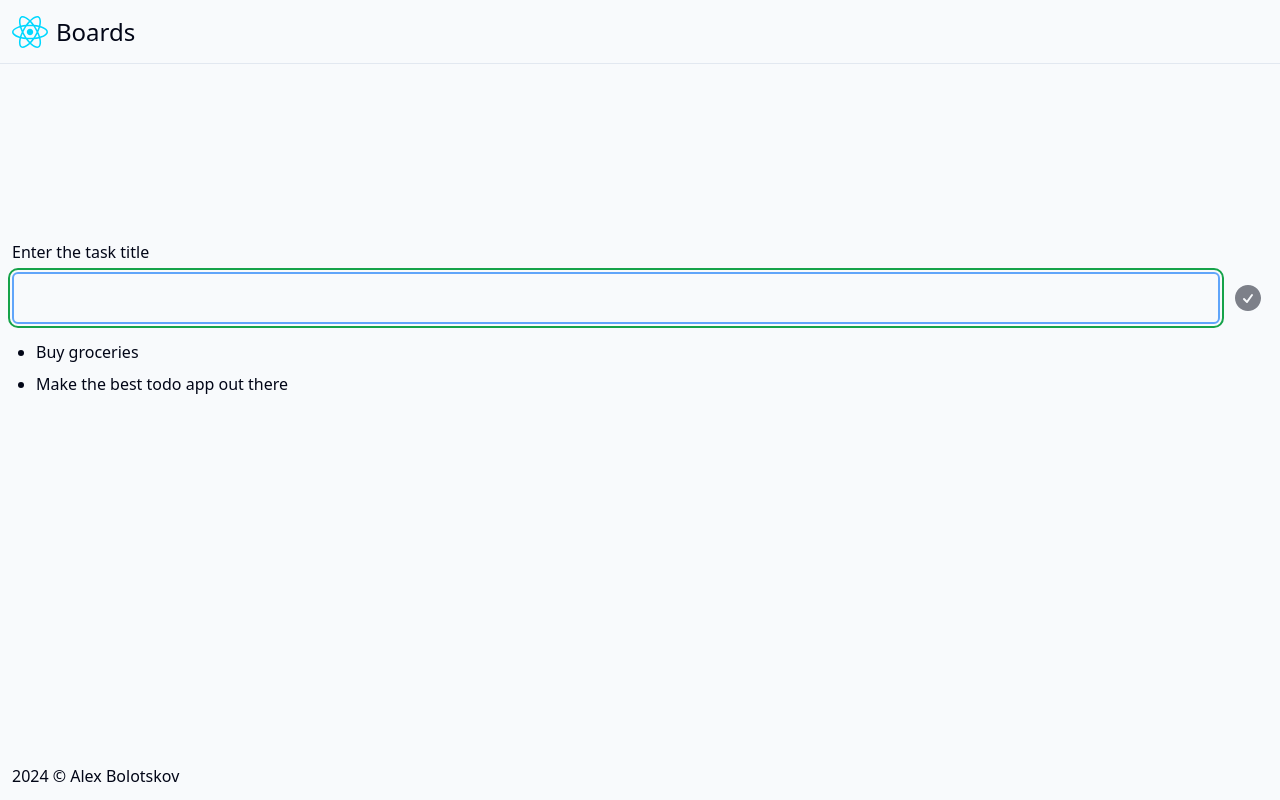
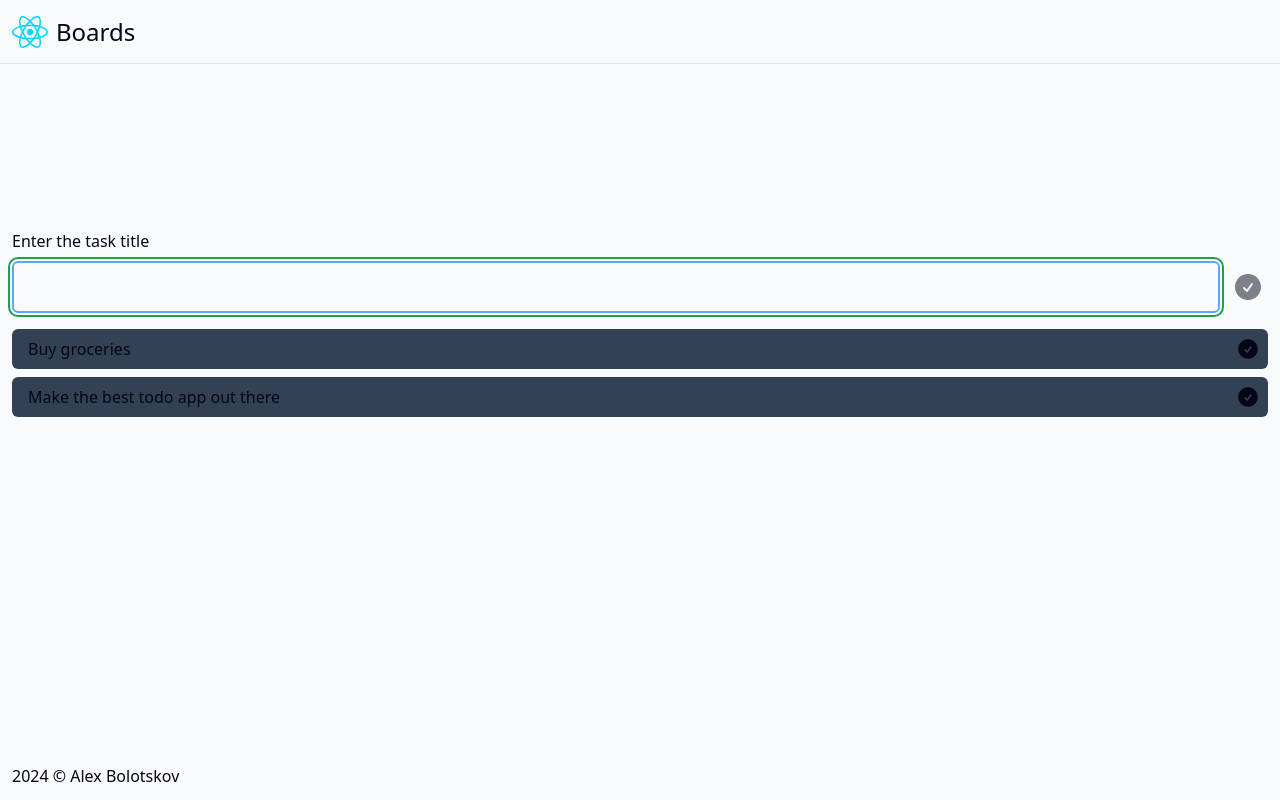
Before and after one commit to AlexAtHome/boards, a React (Vite) app: page / in a window 1280 px wide. Built offline with nearby package versions, Linux system fonts and the light colour scheme.

Commit message:
feat: marking tasks as done

```diff
--- a/package.json
+++ b/package.json
@@ -12,6 +12,7 @@
   "dependencies": {
     "@heroicons/react": "^2.1.5",
     "@reduxjs/toolkit": "^2.2.7",
+    "clsx": "^2.1.1",
     "prop-types": "^15.8.1",
     "react": "^18.3.1",
     "react-dom": "^18.3.1",
--- a/src/components/task-list.jsx
+++ b/src/components/task-list.jsx
@@ -1,12 +1,49 @@
+import { clsx } from 'clsx';
+import PropTypes from 'prop-types'
 import { useAppSelector } from "../hooks"
+import { CheckCircleIcon } from '@heroicons/react/24/solid'
+import { useAppDispatch } from '../hooks'
+import { taskMarkedAsDone } from '../features/task-list';
 
 const TaskList = () => {
 	/** @type {Task[]} */
 	const taskList = useAppSelector(state => state.taskList)
+	const dispatch = useAppDispatch()
+	/**
+	 * @param {Task} task
+	 * @returns {void}
+	 */
+	const markAsDone = task => {
+		dispatch(taskMarkedAsDone(task.uuid))
+	}
 
-	return <ul className="flex flex-col gap-2 my-4 pl-6 list-disc">{
-		taskList.map((task) => <li key={task.uuid}>{task.title} {task.isDone && <span>(done)</span>}</li>)
+	return <ul className="flex flex-col gap-2 my-4">{
+		taskList.map((task) => <TaskItem onMarkAsDone={task => markAsDone(task)} key={task.uuid} {...task} />)
 	}</ul>
 }
 
+/**
+ * @typedef {import('../features/task-list').Task} Task
+ * @typedef {Task & { onMarkAsDone: (task: Task) => void }} TaskProps
+ *
+ */
+
+/** @param {TaskProps} task */
+const TaskItem = (task) => {
+	const id = `task-${task.uuid}`
+	return <li key={task.uuid} aria-labelledby={id} className="bg-slate-700 rounded-md inline-flex justify-between items-center">
+		<span id={id} className={clsx("py-2 px-4", { "line-through opacity-50": task.isDone })}>{task.title}</span>
+		{!task.isDone && <button type="button" title="Mark as done" onClick={() => task.onMarkAsDone(task)} className="p-2 inline-flex justify-center items-center focus:outline outline-2 outline-green-600 dark:outline-green-300 outline-offset-2 rounded-md disabled:cursor-not-allowed disabled:opacity-50">
+			<CheckCircleIcon role="presentation" className="w-6" />
+		</button>}
+	</li>;
+}
+
+TaskItem.propTypes = {
+	uuid: PropTypes.string.isRequired,
+	title: PropTypes.string.isRequired,
+	isDone: PropTypes.bool.isRequired,
+	onMarkAsDone: PropTypes.func.isRequired,
+}
+
 export default TaskList
--- a/src/features/task-list/task-list.slice.js
+++ b/src/features/task-list/task-list.slice.js
@@ -5,6 +5,11 @@ import { createSlice } from '@reduxjs/toolkit'
  * @prop {string} uuid
  * @prop {string} title
  * @prop {boolean} isDone
+ */
+
+/**
+ * @template P
+ * @typedef {import('@reduxjs/toolkit').PayloadAction<P>} PayloadAction
  */
 
 /** @type {Task[]} */
@@ -19,7 +24,7 @@ const taskListReducer = createSlice({
 	reducers: {
 		/**
 		 * @param {Task[]} state
-		 * @param {import('@reduxjs/toolkit').PayloadAction<string>} action
+		 * @param {PayloadAction<string>} action
 		 */
 		taskAdded(state, action) {
 			state.push({
@@ -27,10 +32,18 @@ const taskListReducer = createSlice({
 				title: action.payload,
 				isDone: false
 			})
+		},
+		/**
+		 * @param {Task[]} state
+		 * @param {PayloadAction<string>} action
+		 */
+		taskMarkedAsDone(state, action) {
+			const i = state.findIndex(task => task.uuid === action.payload)
+			state[i].isDone = !state[i].isDone
 		}
 	}
 })
 
-export const { taskAdded } = taskListReducer.actions
+export const { taskAdded, taskMarkedAsDone } = taskListReducer.actions
 
 export default taskListReducer.reducer
```
Also changed, not shown: 1 other file (tests, documents, lock files or other folders).
